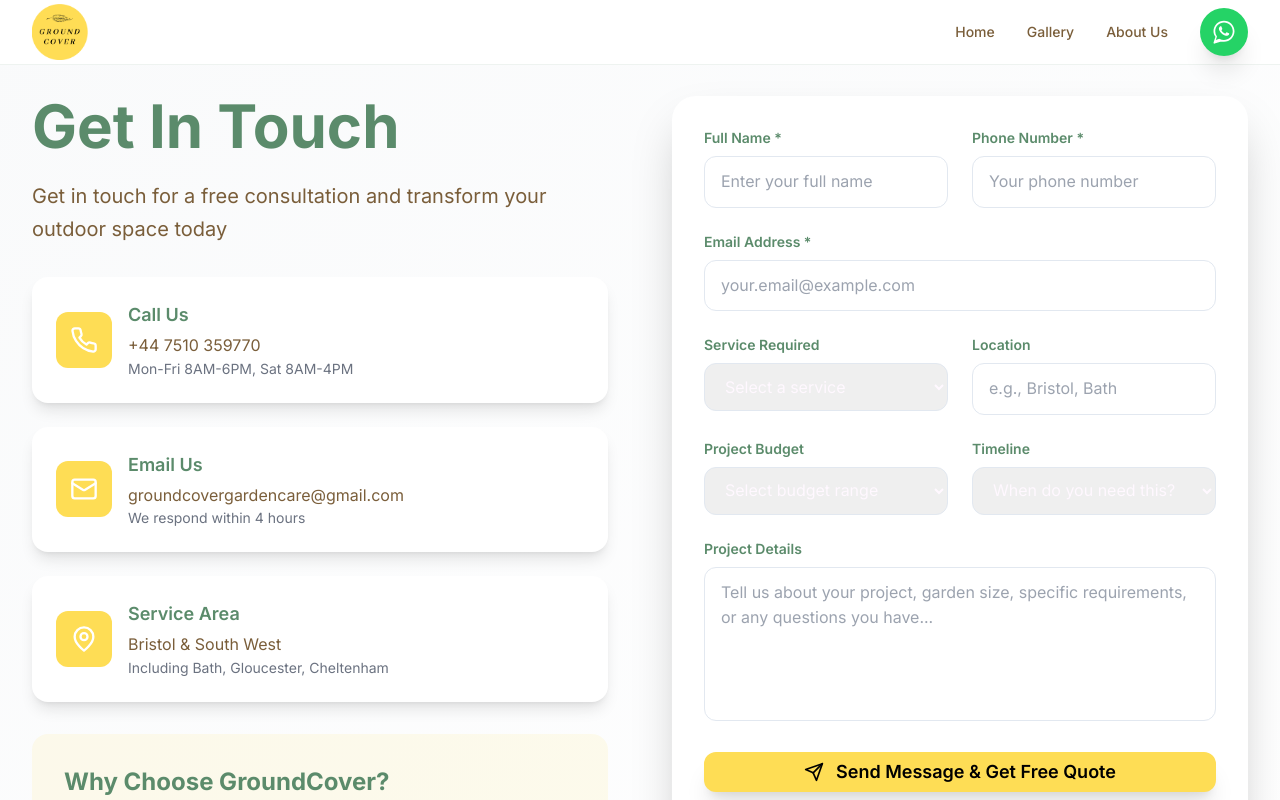
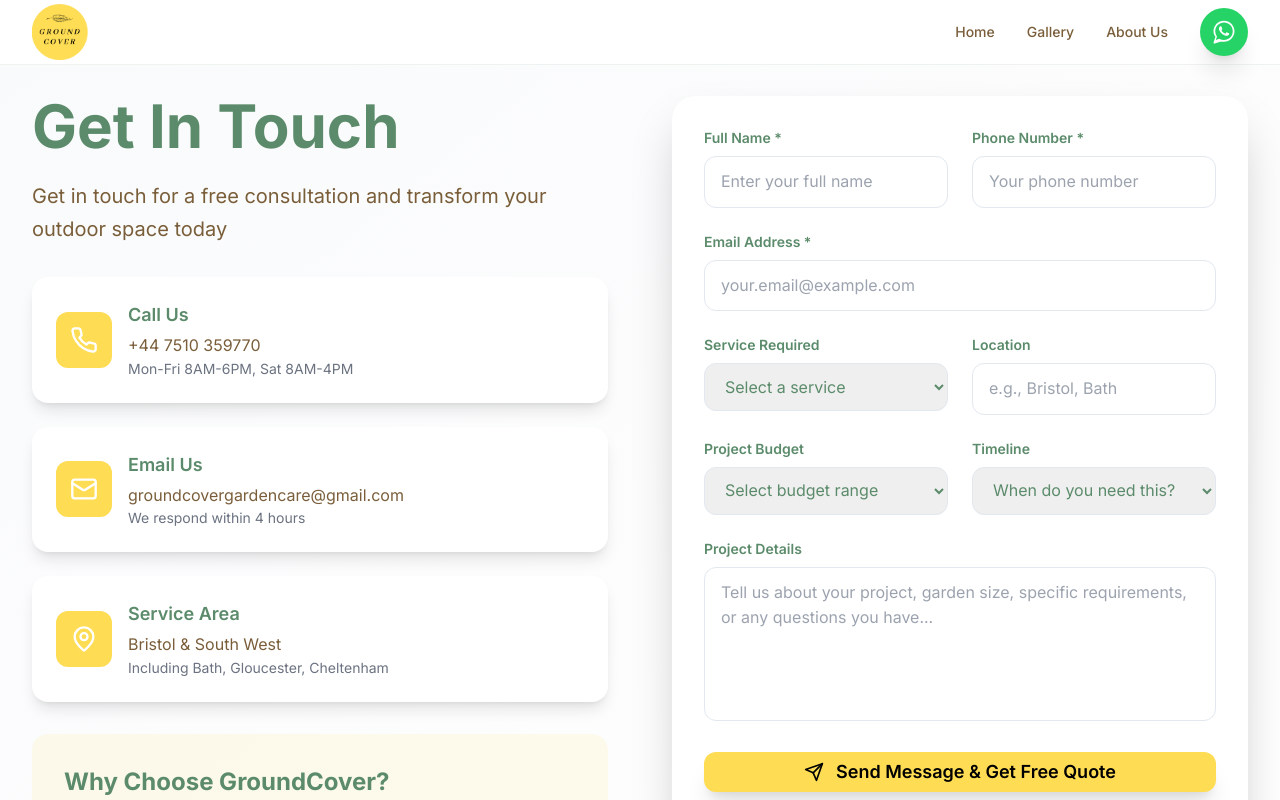
Before and after one commit to meadows123/GroundCover, a React (Vite) app: page /contact in a window 1280 px wide. Shown: the top 800 px of the page. Built offline with nearby package versions, Linux system fonts and the light colour scheme.

Commit message:
Text white

```diff
--- a/src/components/ContactForm.jsx
+++ b/src/components/ContactForm.jsx
@@ -208,7 +208,7 @@
                     value={formData.name}
                     onChange={handleChange}
                     required
-                    className="w-full px-4 py-3 border border-slate-200 rounded-xl focus:outline-none focus:ring-2 focus:ring-[#fedd55] focus:border-transparent transition-all duration-300"
+                    className="w-full px-4 py-3 border border-slate-200 rounded-xl focus:outline-none focus:ring-2 focus:ring-[#fedd55] focus:border-transparent transition-all duration-300 text-[#5B8B6B]"
                     placeholder="Enter your full name"
                   />
                 </div>
@@ -223,7 +223,7 @@
                     value={formData.phone}
                     onChange={handleChange}
                     required
-                    className="w-full px-4 py-3 border border-slate-200 rounded-xl focus:outline-none focus:ring-2 focus:ring-[#fedd55] focus:border-transparent transition-all duration-300"
+                    className="w-full px-4 py-3 border border-slate-200 rounded-xl focus:outline-none focus:ring-2 focus:ring-[#fedd55] focus:border-transparent transition-all duration-300 text-[#5B8B6B]"
                     placeholder="Your phone number"
                   />
                 </div>
@@ -239,7 +239,7 @@
                   value={formData.email}
                   onChange={handleChange}
                   required
-                  className="w-full px-4 py-3 border border-slate-200 rounded-xl focus:outline-none focus:ring-2 focus:ring-[#fedd55] focus:border-transparent transition-all duration-300"
+                  className="w-full px-4 py-3 border border-slate-200 rounded-xl focus:outline-none focus:ring-2 focus:ring-[#fedd55] focus:border-transparent transition-all duration-300 text-[#5B8B6B]"
                   placeholder="your.email@example.com"
                 />
               </div>
@@ -253,7 +253,7 @@
                     name="service"
                     value={formData.service}
                     onChange={handleChange}
-                    className="w-full px-4 py-3 border border-slate-200 rounded-xl focus:outline-none focus:ring-2 focus:ring-[#fedd55] focus:border-transparent transition-all duration-300"
+                    className="w-full px-4 py-3 border border-slate-200 rounded-xl focus:outline-none focus:ring-2 focus:ring-[#fedd55] focus:border-transparent transition-all duration-300 text-[#5B8B6B]"
                   >
                     <option value="">Select a service</option>
                     {services.map((service) => (
@@ -271,7 +271,7 @@
                     name="location"
                     value={formData.location}
                     onChange={handleChange}
-                    className="w-full px-4 py-3 border border-slate-200 rounded-xl focus:outline-none focus:ring-2 focus:ring-[#fedd55] focus:border-transparent transition-all duration-300"
+                    className="w-full px-4 py-3 border border-slate-200 rounded-xl focus:outline-none focus:ring-2 focus:ring-[#fedd55] focus:border-transparent transition-all duration-300 text-[#5B8B6B]"
                                           placeholder="e.g., Bristol, Bath"
                   />
                 </div>
@@ -286,7 +286,7 @@
                     name="projectBudget"
                     value={formData.projectBudget}
                     onChange={handleChange}
-                    className="w-full px-4 py-3 border border-slate-200 rounded-xl focus:outline-none focus:ring-2 focus:ring-[#fedd55] focus:border-transparent transition-all duration-300"
+                    className="w-full px-4 py-3 border border-slate-200 rounded-xl focus:outline-none focus:ring-2 focus:ring-[#fedd55] focus:border-transparent transition-all duration-300 text-[#5B8B6B]"
                   >
                     <option value="">Select budget range</option>
                     {budgetRanges.map((budget) => (
@@ -303,7 +303,7 @@
                     name="timeline"
                     value={formData.timeline}
                     onChange={handleChange}
-                    className="w-full px-4 py-3 border border-slate-200 rounded-xl focus:outline-none focus:ring-2 focus:ring-[#fedd55] focus:border-transparent transition-all duration-300"
+                    className="w-full px-4 py-3 border border-slate-200 rounded-xl focus:outline-none focus:ring-2 focus:ring-[#fedd55] focus:border-transparent transition-all duration-300 text-[#5B8B6B]"
                   >
                     <option value="">When do you need this?</option>
                     {timelines.map((timeline) => (
@@ -322,7 +322,7 @@
                   value={formData.message}
                   onChange={handleChange}
                   rows={5}
-                  className="w-full px-4 py-3 border border-slate-200 rounded-xl focus:outline-none focus:ring-2 focus:ring-[#fedd55] focus:border-transparent transition-all duration-300 resize-none"
+                  className="w-full px-4 py-3 border border-slate-200 rounded-xl focus:outline-none focus:ring-2 focus:ring-[#fedd55] focus:border-transparent transition-all duration-300 resize-none text-[#5B8B6B]"
                   placeholder="Tell us about your project, garden size, specific requirements, or any questions you have..."
                 />
               </div>
```
